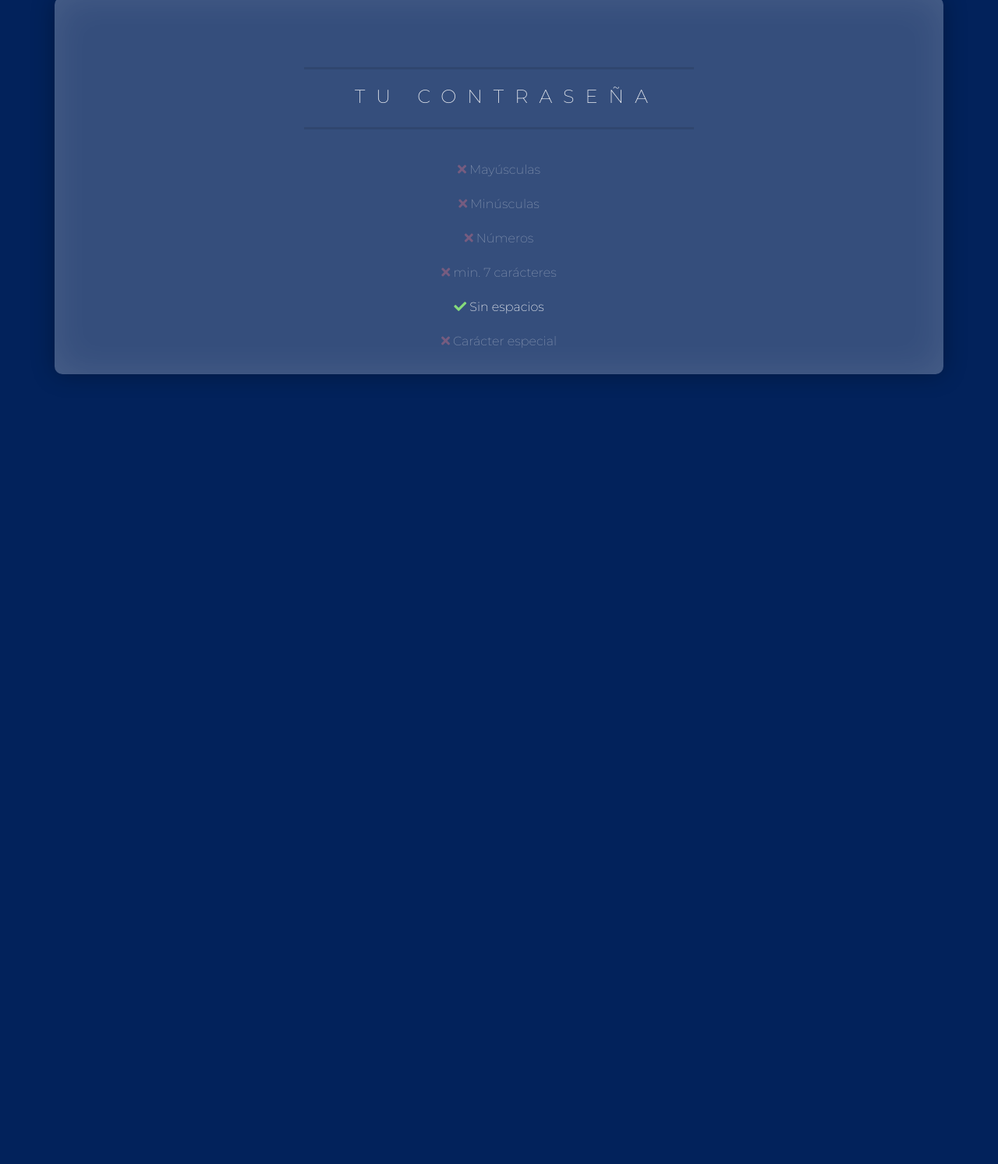
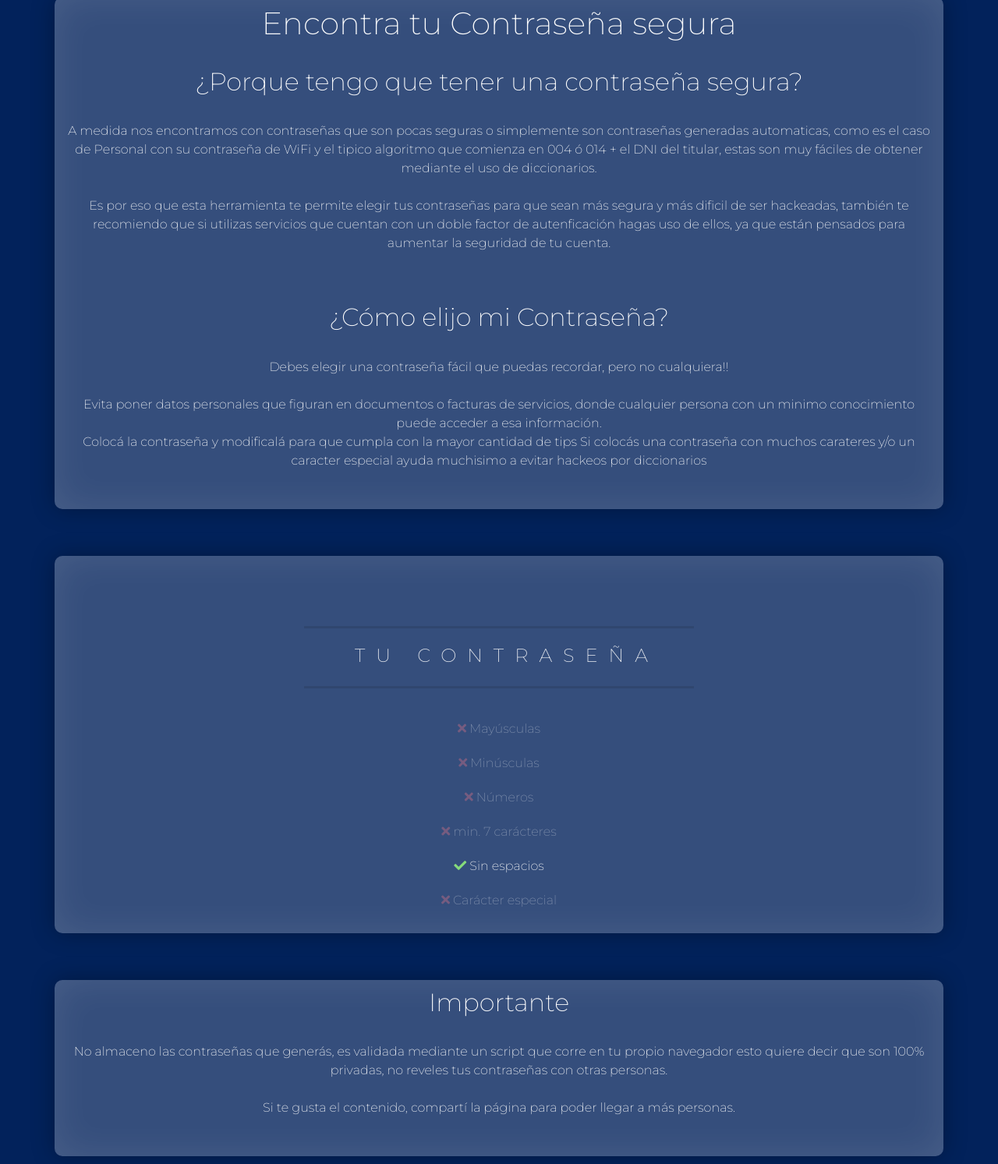
Before and after one commit to PipoDelgiudice/pipodelgiudice.github.io, a plain HTML site: page password.html in a window 1280 px wide. Shown: the part 110-1603 px from the top of the page at 78% size. Before the commit the page ends 800 px from the top, so only its background shows below. Drawn offline with nearby package versions, Linux system fonts and the light colour scheme.

```diff
--- a/password.html
+++ b/password.html
@@ -3,6 +3,10 @@
 <head>
     <meta charset="UTF-8">
     <title>Tu contraseña</title>
+    <meta name="description" content="Protege tu WiFi y tus cuentas con una contrseña segura, evita hackeos y problemas de seguridad
+Desarrollado por: Pipo Del Giudice"/>
+<meta name="keywords" content="contraseña, herramienta, seguridad, hackeos, algoritmo, diccionarios, Personal, WiFi"/>
+<link rel="icon" href="images/icon.png">
 <script async src="https://pagead2.googlesyndication.com/pagead/js/adsbygoogle.js?client=ca-pub-3561826385481829"
      crossorigin="anonymous"></script>
 <link rel="stylesheet" href="https://fonts.googleapis.com/css?family=Montserrat:200">
@@ -211,6 +215,45 @@
 <div class="container">
 		<div class="row align-items-center">
 			<div class="wrapper col-md-12 order-2 order-md-1 text-center text-md-center">
+                <h1> Encontra tu Contraseña segura</h1>
+                <br>
+                <h2> ¿Porque tengo que tener una contraseña segura?</h2>
+                <br>
+                <p>A medida nos encontramos con contraseñas que son pocas seguras o simplemente son contraseñas generadas automaticas,
+                    como es el caso de <b>Personal</b> con su contraseña de WiFi y el tipico algoritmo que comienza en
+                    <b>004 ó 014 + el DNI del titular</b>,
+                    estas son muy fáciles de obtener mediante el uso de diccionarios.
+
+                    <br>
+                    <br>
+
+                    Es por eso que esta herramienta te permite elegir tus contraseñas para que sean más segura
+                    y más dificil de ser hackeadas, también te recomiendo que si utilizas servicios que cuentan
+                    con un doble factor de autenficación hagas uso de ellos, ya que están pensados para aumentar
+                    la seguridad de tu cuenta.
+                </p>
+                <br>
+                <br>
+                <h2> ¿Cómo elijo mi Contraseña?</h2>
+                <br>
+                <p>Debes elegir una contraseña fácil que puedas recordar, pero no cualquiera!!
+                    <br>
+                    <br>
+                    Evita poner datos personales que figuran en documentos o facturas de servicios,
+                    donde cualquier persona con un minimo conocimiento puede acceder a esa información.
+
+                    <br>
+                    Colocá la contraseña y modificalá para que cumpla con la mayor cantidad de tips
+                    Si colocás una contraseña con muchos carateres y/o un caracter especial ayuda muchisimo
+                    a evitar hackeos por diccionarios
+                </p>
+                <br>
+            </div>
+        </div>
+</div>
+<div class="container">
+		<div class="row align-items-center">
+			<div class="wrapper col-md-12 order-2 order-md-1 text-center text-md-center">
                   <div class="input">
                      <input type="password" id="pw"/>
                      <label for="pw">Tu Contraseña</label>
@@ -254,6 +297,24 @@
                     </div>
                   </div>
                 </div>
+            </div>
+        </div>
+</div>
+<div class="container">
+		<div class="row align-items-center">
+			<div class="wrapper col-md-12 order-2 order-md-1 text-center text-md-center">
+
+                <h2> Importante</h2>
+                <br>
+                <p>
+                    No almaceno las contraseñas que generás, es validada mediante un script que corre en tu propio navegador
+                    esto quiere decir que son 100% privadas, no reveles tus contraseñas con otras personas.
+                    <br>
+                    <br>
+
+                    Si te gusta el contenido, compartí la página para poder llegar a más personas.
+                </p>
+                <br>
             </div>
         </div>
 </div>
```
Also changed, not shown: post_analizer.html (+36 -1 lines), wodl.html (+2 -1 lines).
